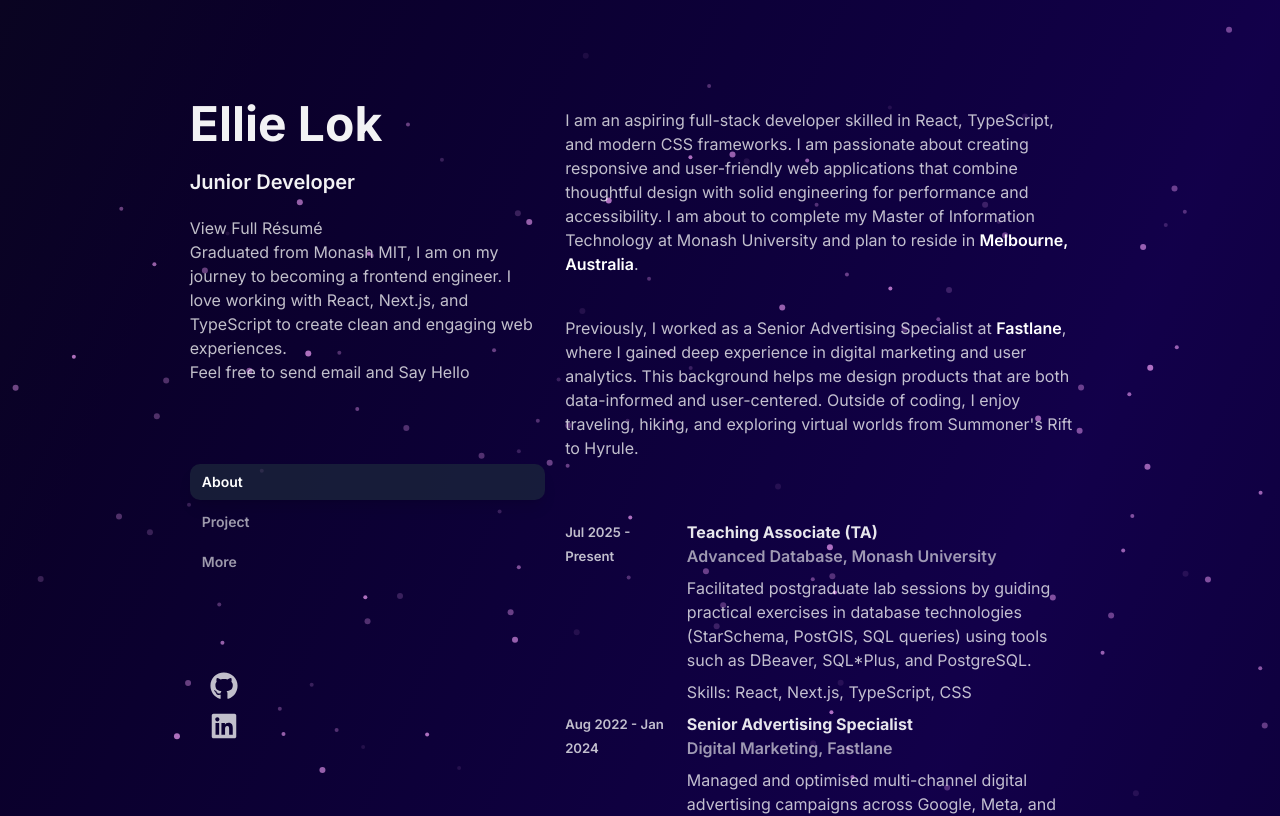
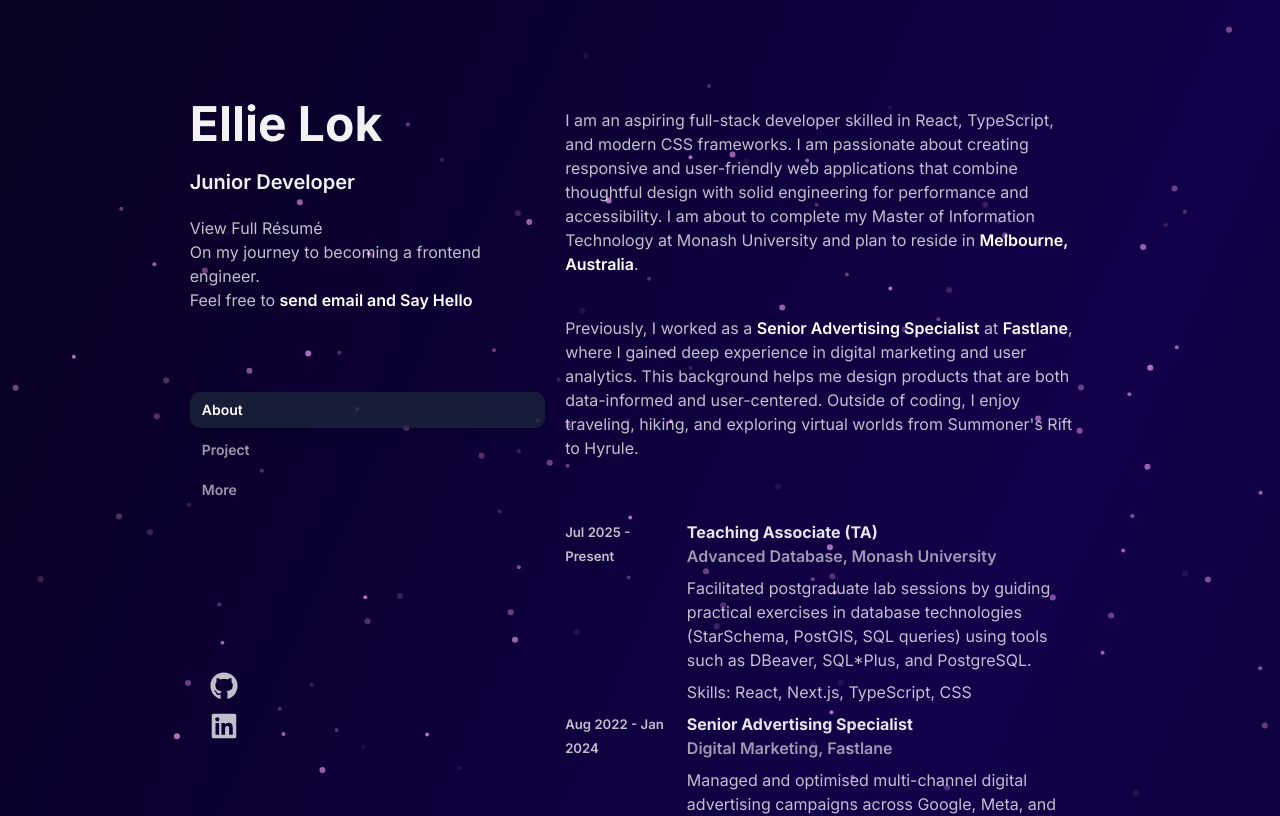
Before and after one commit to ellielok/www.ellielok.com, a Next.js app: page / in a window 1280 px wide. Shown: the top 816 px of the page. Built offline with nearby package versions, Linux system fonts and the light colour scheme.

Commit message:
Update highlights

```diff
--- a/app/page.tsx
+++ b/app/page.tsx
@@ -16,17 +16,18 @@
 
 
       {/* Left Space */}
-      <div className=" hidden lg:block lg:flex-1 "></div>
+      <div className=" hidden lg:block xl:flex-1 "></div>
 
       {/* Left Column  */}
       <LeftColumn></LeftColumn>
 
       {/* Right Column */}
-      <div className="flex-3 scroll-smooth lg:py-25">
+      <div className="flex-3 scroll-smooth lg:py-25 lg:px-10 xl:px-0">
         <div>
           <div
             id="about-content"
-            className="sticky top-0 py-5 lg:hidden font-bold oklch(0.1882 0.0765 293.16) text-white/90"
+            className="sticky top-0 py-5 lg:hidden font-bold
+            oklch(0.1882 0.0765 293.16) text-white/90"
           >
             About Me
           </div>
@@ -64,7 +65,7 @@
       </div>
 
       {/* Right Space */}
-      <div className=" hidden lg:block flex-1 "></div>
+      <div className=" hidden xl:block flex-1 "></div>
 
     </div>
   );
--- a/component/left-column.tsx
+++ b/component/left-column.tsx
@@ -1,4 +1,5 @@
 import Menu from '@/component/menu';
+import hl from '@/utils/highLight';
 import {
   FaGithub,
   FaLinkedin,
@@ -13,7 +14,8 @@
         className="flex-2 h-fit
                       lg:top-0 lg:h-screen lg:sticky
                       top-10 self-start
-                      lg:pt-25"
+                      lg:pt-25
+                      lg:px-10 xl:px-0"
       >
         <h1 className=" text-2xl font-bold text-white/95 sm:text-3xl md:text-4xl lg:text-5xl ">
           Ellie Lok
@@ -30,9 +32,8 @@
           View Full Résumé
         </a>
         <div className="">
-          Graduated from Monash MIT, I am on my journey to becoming a frontend
-          engineer. I love working with React, Next.js, and TypeScript to create
-          clean and engaging web experiences.
+          On my journey to becoming a frontend
+          engineer.
         </div>
         <div>
           Feel free to{' '}
@@ -41,7 +42,7 @@
             target="_blank"
             className="underline-offset-2 hover:underline"
           >
-            send email and Say Hello
+            {hl('send email and Say Hello')}
           </a>
         </div>
 
--- a/component/right-column.tsx
+++ b/component/right-column.tsx
@@ -17,7 +17,7 @@
               {hl('Melbourne, Australia')}.
             </div>
             <div className="m-2 mb-10 ">
-              Previously, I worked as a Senior Advertising Specialist at{' '}
+              Previously, I worked as a {hl('Senior Advertising Specialist')} at{' '}
               {hl('Fastlane')}, where I gained deep experience in digital
               marketing and user analytics. This background helps me design
               products that are both data-informed and user-centered. Outside of
```
